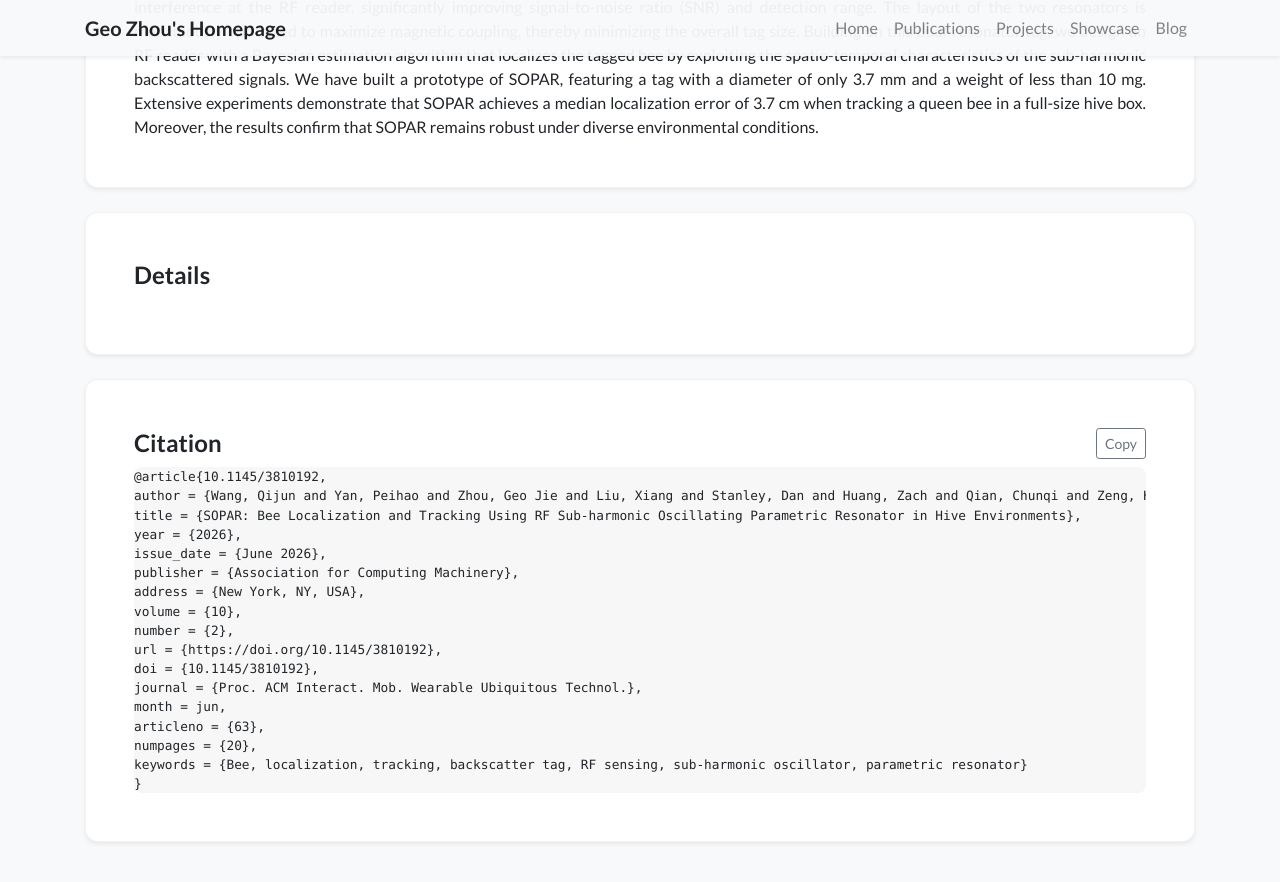
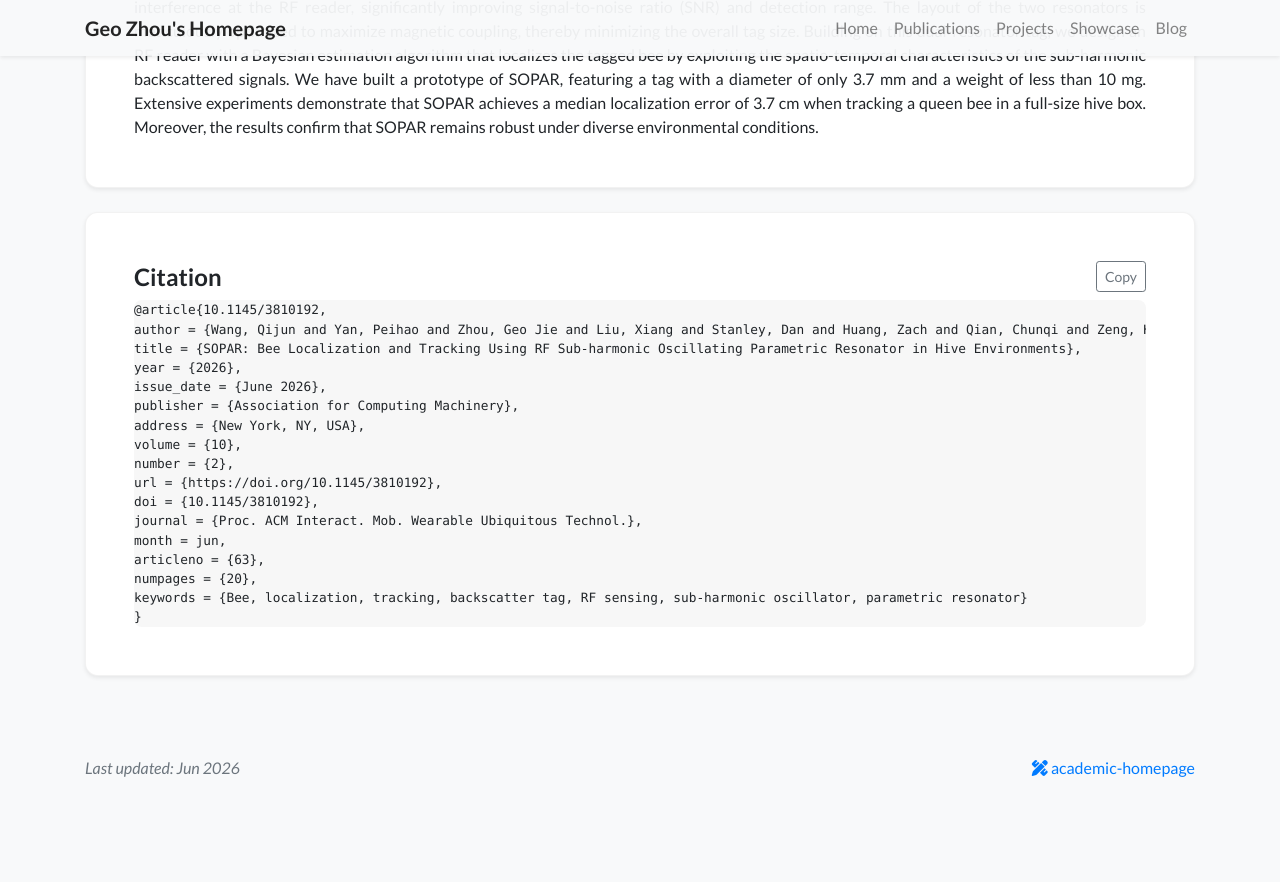
Before and after one commit to Geo-Chou/Geo-Chou.github.io, a Jekyll site: the page built from _publications/2026/2026-pub-ubicomp.md, in a window 1280 px wide and 900 px high, scrolled down 800 px. Shown: the top 882 px of the window. Built offline with Jekyll 4.4.1, drawn with Linux system fonts in a browser that asks for light colours; nearby versions of some CDN libraries; a style sheet for code colours, icons or effects is not loaded; after the commit the page ends 1596 px from its top, so only the background shows below that.

Commit message:
modify pub page

```diff
--- a/_layouts/publication.html
+++ b/_layouts/publication.html
@@ -61,7 +61,8 @@ layout: default
         <p class="mb-0 text-justify">{{ page.abstract }}</p>
     </div>
 
-    {% if page.content and page.content != "" %}
+    {% assign details_content = content | strip %}
+    {% if details_content != "" %}
     <div class="paper-card bg-white shadow-sm rounded-xl p-4 p-md-5 mb-4">
         <h4 class="mb-3">Details</h4>
         {{ content }}
```
